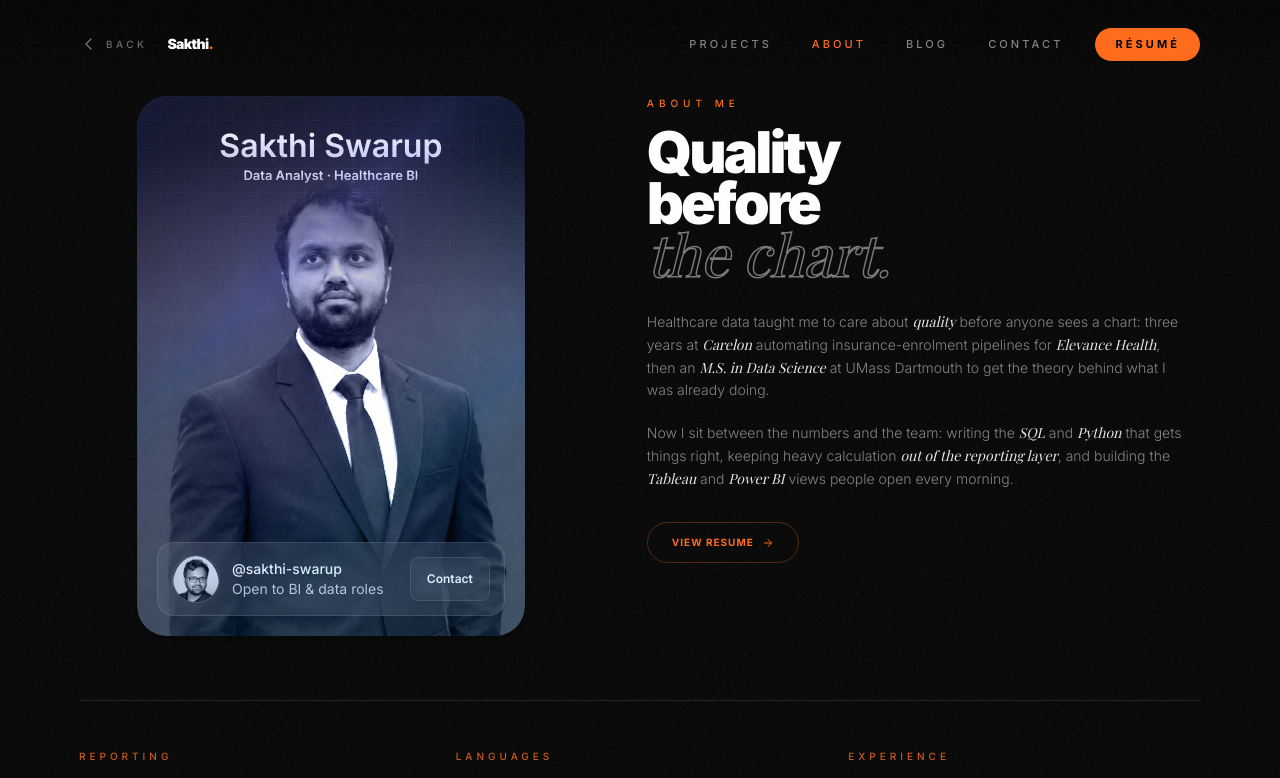
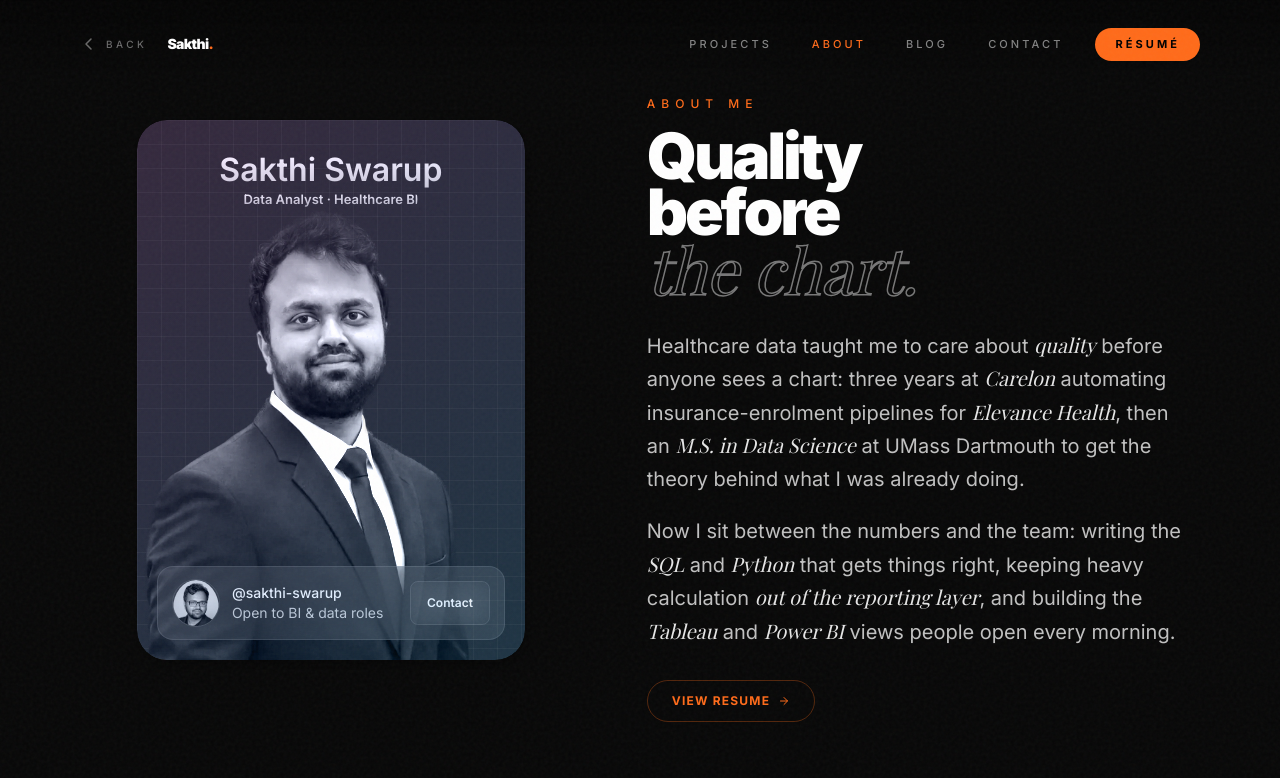
Before and after one commit to sakthiswarup18/Portfolio, a Next.js app: page /about in a window 1280 px wide. Shown: the top 778 px of the page. Built offline with nearby package versions, Linux system fonts and the light colour scheme; a web font is replaced by a local one.

Commit message:
Improve cinematic portfolio readability and portraits

```diff
--- a/src/components/ProfileCard.css
+++ b/src/components/ProfileCard.css
@@ -1,32 +1,14 @@
 :root {
   --pointer-x: 50%;
   --pointer-y: 50%;
-  --pointer-from-center: 0;
   --pointer-from-top: 0.5;
   --pointer-from-left: 0.5;
   --card-opacity: 0;
   --rotate-x: 0deg;
   --rotate-y: 0deg;
-  --background-x: 50%;
-  --background-y: 50%;
-  --grain: none;
-  --icon: none;
-  --behind-gradient: none;
   --behind-glow-color: rgba(255, 107, 26, 0.4);
   --behind-glow-size: 25%;
   --inner-gradient: none;
-  --sunpillar-1: hsl(2, 100%, 73%);
-  --sunpillar-2: hsl(53, 100%, 69%);
-  --sunpillar-3: hsl(93, 100%, 69%);
-  --sunpillar-4: hsl(176, 100%, 76%);
-  --sunpillar-5: hsl(228, 100%, 74%);
-  --sunpillar-6: hsl(283, 100%, 73%);
-  --sunpillar-clr-1: var(--sunpillar-1);
-  --sunpillar-clr-2: var(--sunpillar-2);
-  --sunpillar-clr-3: var(--sunpillar-3);
-  --sunpillar-clr-4: var(--sunpillar-4);
-  --sunpillar-clr-5: var(--sunpillar-5);
-  --sunpillar-clr-6: var(--sunpillar-6);
   --card-radius: 30px;
 }
 
@@ -34,6 +16,7 @@
   perspective: 500px;
   transform: translate3d(0, 0, 0.1px);
   position: relative;
+  width: min(57.44svh, 388px, 100%);
   touch-action: none;
 }
 
@@ -58,14 +41,10 @@
 }
 
 .pc-card {
-  height: 80svh;
-  max-height: 540px;
   display: grid;
   aspect-ratio: 0.718;
   border-radius: var(--card-radius);
   position: relative;
-  background-blend-mode: color-dodge, normal, normal, normal;
-  animation: glow-bg 12s linear infinite;
   box-shadow: rgba(0, 0, 0, 0.8) calc((var(--pointer-from-left) * 10px) - 3px)
     calc((var(--pointer-from-top) * 20px) - 6px) 20px -5px;
   transition: transform 1s ease;
@@ -109,141 +88,20 @@
   transform: none;
 }
 
-.pc-shine {
-  mask-image: var(--icon);
-  mask-mode: luminance;
-  mask-repeat: repeat;
-  mask-size: 150%;
-  mask-position: top calc(200% - (var(--background-y) * 5)) left calc(100% - var(--background-x));
-  transition: filter 0.8s ease;
-  filter: brightness(0.66) contrast(1.33) saturate(0.33) opacity(0.5);
-  animation: holo-bg 18s linear infinite;
-  animation-play-state: running;
-  mix-blend-mode: color-dodge;
+.pc-inside::after {
+  content: '';
+  position: absolute;
+  inset: 0;
+  z-index: 6;
+  border: 1px solid transparent;
+  border-radius: inherit;
+  pointer-events: none;
+  transition: border-color 200ms ease;
 }
 
-.pc-shine,
-.pc-shine::after {
-  --space: 5%;
-  --angle: -45deg;
-  transform: translate3d(0, 0, 1px);
-  overflow: hidden;
-  z-index: 3;
-  background: transparent;
-  background-size: cover;
-  background-position: center;
-  background-image:
-    repeating-linear-gradient(
-      0deg,
-      var(--sunpillar-clr-1) calc(var(--space) * 1),
-      var(--sunpillar-clr-2) calc(var(--space) * 2),
-      var(--sunpillar-clr-3) calc(var(--space) * 3),
-      var(--sunpillar-clr-4) calc(var(--space) * 4),
-      var(--sunpillar-clr-5) calc(var(--space) * 5),
-      var(--sunpillar-clr-6) calc(var(--space) * 6),
-      var(--sunpillar-clr-1) calc(var(--space) * 7)
-    ),
-    repeating-linear-gradient(
-      var(--angle),
-      #0e152e 0%,
-      hsl(180, 10%, 60%) 3.8%,
-      hsl(180, 29%, 66%) 4.5%,
-      hsl(180, 10%, 60%) 5.2%,
-      #0e152e 10%,
-      #0e152e 12%
-    ),
-    radial-gradient(
-      farthest-corner circle at var(--pointer-x) var(--pointer-y),
-      hsla(0, 0%, 0%, 0.1) 12%,
-      hsla(0, 0%, 0%, 0.15) 20%,
-      hsla(0, 0%, 0%, 0.25) 120%
-    );
-  background-position:
-    0 var(--background-y),
-    var(--background-x) var(--background-y),
-    center;
-  background-blend-mode: color, hard-light;
-  background-size:
-    500% 500%,
-    300% 300%,
-    200% 200%;
-  background-repeat: repeat;
-}
-
-.pc-shine::before,
-.pc-shine::after {
-  content: '';
-  background-position: center;
-  background-size: cover;
-  grid-area: 1/1;
-  opacity: 0;
-  transition: opacity 0.8s ease;
-}
-
-.pc-card:hover .pc-shine,
-.pc-card.active .pc-shine {
-  filter: brightness(0.85) contrast(1.5) saturate(0.5);
-  animation-play-state: paused;
-}
-
-.pc-card:hover .pc-shine::before,
-.pc-card.active .pc-shine::before,
-.pc-card:hover .pc-shine::after,
-.pc-card.active .pc-shine::after {
-  opacity: 1;
-}
-
-.pc-shine::before {
-  background-image:
-    linear-gradient(
-      45deg,
-      var(--sunpillar-4),
-      var(--sunpillar-5),
-      var(--sunpillar-6),
-      var(--sunpillar-1),
-      var(--sunpillar-2),
-      var(--sunpillar-3)
-    ),
-    radial-gradient(circle at var(--pointer-x) var(--pointer-y), hsl(0, 0%, 70%) 0%, hsla(0, 0%, 30%, 0.2) 90%),
-    var(--grain);
-  background-size:
-    250% 250%,
-    100% 100%,
-    220px 220px;
-  background-position:
-    var(--pointer-x) var(--pointer-y),
-    center,
-    calc(var(--pointer-x) * 0.01) calc(var(--pointer-y) * 0.01);
-  background-blend-mode: color-dodge;
-  filter: brightness(calc(2 - var(--pointer-from-center))) contrast(calc(var(--pointer-from-center) + 2))
-    saturate(calc(0.5 + var(--pointer-from-center)));
-  mix-blend-mode: luminosity;
-}
-
-.pc-shine::after {
-  background-position:
-    0 var(--background-y),
-    calc(var(--background-x) * 0.4) calc(var(--background-y) * 0.5),
-    center;
-  background-size:
-    200% 300%,
-    700% 700%,
-    100% 100%;
-  mix-blend-mode: difference;
-  filter: brightness(0.8) contrast(1.5);
-}
-
-.pc-glare {
-  transform: translate3d(0, 0, 1.1px);
-  overflow: hidden;
-  background-image: radial-gradient(
-    farthest-corner circle at var(--pointer-x) var(--pointer-y),
-    hsl(248, 25%, 80%) 12%,
-    hsla(207, 40%, 30%, 0.8) 90%
-  );
-  mix-blend-mode: overlay;
-  filter: brightness(0.8) contrast(1.2);
-  z-index: 4;
+.pc-card:hover .pc-inside::after,
+.pc-card:focus-within .pc-inside::after {
+  border-color: rgba(255, 255, 255, 0.2);
 }
 
 .pc-avatar-content {
@@ -299,6 +157,7 @@
   display: flex;
   align-items: center;
   gap: 12px;
+  min-width: 0;
 }
 
 .pc-mini-avatar {
@@ -345,14 +204,14 @@
   font-weight: 600;
   color: rgba(255, 255, 255, 0.9);
   cursor: pointer;
-  transition: all 0.2s ease;
+  flex-shrink: 0;
+  transition: border-color 0.2s ease, transform 0.2s ease;
   backdrop-filter: blur(10px);
 }
 
 .pc-contact-btn:hover {
   border-color: rgba(255, 255, 255, 0.4);
   transform: translateY(-1px);
-  transition: all 0.2s ease;
 }
 
 .pc-content:not(.pc-avatar-content) {
@@ -404,36 +263,9 @@
   -webkit-background-clip: text;
 }
 
-@keyframes glow-bg {
-  0% {
-    --bgrotate: 0deg;
-  }
-
-  100% {
-    --bgrotate: 360deg;
-  }
-}
-
-@keyframes holo-bg {
-  0% {
-    background-position:
-      0 var(--background-y),
-      0 0,
-      center;
-  }
-
-  100% {
-    background-position:
-      0 var(--background-y),
-      90% 90%,
-      center;
-  }
-}
-
-@media (max-width: 768px) {
-  .pc-card {
-    height: 70svh;
-    max-height: 450px;
+@media (max-width: 1023px) {
+  .pc-card-wrapper {
+    width: min(50.26svh, 323px, 100%);
   }
 
   .pc-details {
@@ -477,9 +309,8 @@
 }
 
 @media (max-width: 480px) {
-  .pc-card {
-    height: 60svh;
-    max-height: 380px;
+  .pc-card-wrapper {
+    width: min(43.08svh, 273px, 100%);
   }
 
   .pc-details {
@@ -525,9 +356,8 @@
 }
 
 @media (max-width: 320px) {
-  .pc-card {
-    height: 55svh;
-    max-height: 320px;
+  .pc-card-wrapper {
+    width: min(39.49svh, 230px, 100%);
   }
 
   .pc-details h3 {
@@ -566,15 +396,14 @@
   }
 }
 
-/* ── Portfolio overrides: a regular rectangular photo instead of a cut-out ──
-   The photo fills the card and fades out towards the top so the name stays readable. */
+/* ── Portfolio overrides: keep the face framed below the card title ── */
 .pc-avatar-content .avatar {
-  height: 90%;
+  height: 85%;
   object-fit: cover;
   object-position: 50% 0%;
   filter: brightness(1.45) contrast(1.05);
-  -webkit-mask-image: linear-gradient(to bottom, transparent 0%, #000 34%);
-  mask-image: linear-gradient(to bottom, transparent 0%, #000 34%);
+  -webkit-mask-image: linear-gradient(to bottom, transparent, #000 20%);
+  mask-image: linear-gradient(to bottom, transparent, #000 20%);
 }
 .pc-details { top: 1.6em; }
 .pc-details h3 {
--- a/src/components/ProfileCard.jsx
+++ b/src/components/ProfileCard.jsx
@@ -13,12 +13,9 @@ const ANIMATION_CONFIG = {
 
 const clamp = (v, min = 0, max = 100) => Math.min(Math.max(v, min), max);
 const round = (v, precision = 3) => parseFloat(v.toFixed(precision));
-const adjust = (v, fMin, fMax, tMin, tMax) => round(tMin + ((tMax - tMin) * (v - fMin)) / (fMax - fMin));
 
 const ProfileCardComponent = ({
   avatarUrl = '/photo/sakthi-headshot.jpg',
-  iconUrl = '',
-  grainUrl = '',
   innerGradient,
   behindGlowEnabled = true,
   behindGlowColor,
@@ -75,9 +72,6 @@ const ProfileCardComponent = ({
       const properties = {
         '--pointer-x': `${percentX}%`,
         '--pointer-y': `${percentY}%`,
-        '--background-x': `${adjust(percentX, 0, 100, 35, 65)}%`,
-        '--background-y': `${adjust(percentY, 0, 100, 35, 65)}%`,
-        '--pointer-from-center': `${clamp(Math.hypot(percentY - 50, percentX - 50) / 50, 0, 1)}`,
         '--pointer-from-top': `${percentY / 100}`,
         '--pointer-from-left': `${percentX / 100}`,
         '--rotate-x': `${round(-(centerX / 5))}deg`,
@@ -291,13 +285,11 @@ const ProfileCardComponent = ({
 
   const cardStyle = useMemo(
     () => ({
-      '--icon': iconUrl ? `url(${iconUrl})` : 'none',
-      '--grain': grainUrl ? `url(${grainUrl})` : 'none',
       '--inner-gradient': innerGradient ?? DEFAULT_INNER_GRADIENT,
       '--behind-glow-color': behindGlowColor ?? 'rgba(255, 107, 26, 0.4)',
       '--behind-glow-size': behindGlowSize ?? '50%'
     }),
-    [iconUrl, grainUrl, innerGradient, behindGlowColor, behindGlowSize]
+    [innerGradient, behindGlowColor, behindGlowSize]
   );
 
   const handleContactClick = useCallback((e) => {
@@ -311,8 +303,6 @@ const ProfileCardComponent = ({
       <div ref={shellRef} className="pc-card-shell">
         <section className="pc-card">
           <div className="pc-inside">
-            <div className="pc-shine" />
-            <div className="pc-glare" />
             <div className="pc-content pc-avatar-content">
               <img
                 className="avatar"
--- a/src/views/about.jsx
+++ b/src/views/about.jsx
@@ -45,10 +45,10 @@ export default function AboutPage() {
 
       {/* ── MOBILE LAYOUT ── */}
       <div className="flex flex-col px-5 pt-28 pb-10 relative z-10 md:hidden min-h-dvh">
-        <p className="ap-label text-[10px] text-[#ff6b1a] tracking-[0.5em] uppercase mb-4 font-medium">
+        <p className="ap-label text-xs text-[#ff6b1a] tracking-[0.5em] uppercase mb-4 font-medium">
           {SECTION.label}
         </p>
-        <h1 className="ap-h font-black text-3xl tracking-tighter leading-none mb-6">
+        <h1 className="ap-h font-black text-4xl tracking-tighter leading-none mb-6">
           <span className="block text-white">{HEADING.line1}</span>
           <span className="block text-white">{HEADING.line2}</span>
           <span className="block ghost">{HEADING.line3}</span>
@@ -61,7 +61,7 @@ export default function AboutPage() {
             handle="sakthi-swarup"
             status="Open to BI & data roles"
             contactText="Contact"
-            avatarUrl="/photo/sakthi-portrait-card.jpg"
+            avatarUrl="/photo/hero-portrait.webp"
             miniAvatarUrl="/photo/sakthi-headshot-500.jpg"
             showUserInfo={true}
             enableTilt={false}
@@ -71,7 +71,7 @@ export default function AboutPage() {
         </div>
 
         {BIO.map((text, i) => (
-          <p key={i} className="ap-bio text-[13px] text-white/50 mb-3 font-light leading-relaxed">
+          <p key={i} className="ap-bio text-lg text-white/75 mb-3 leading-relaxed">
             {renderParsedText(text)}
           </p>
         ))}
@@ -80,7 +80,7 @@ export default function AboutPage() {
           href={RESUME_URL}
           target="_blank"
           rel="noopener noreferrer"
-          className="ap-bio self-start inline-flex items-center gap-2 px-5 py-2.5 border border-[#ff6b1a]/30 text-[#ff6b1a] text-[10px] font-bold uppercase tracking-widest rounded-full hover:bg-[#ff6b1a] hover:text-black transition-colors duration-300 mb-7"
+          className="ap-bio self-start inline-flex items-center gap-2 px-5 py-2.5 border border-[#ff6b1a]/30 text-[#ff6b1a] text-xs font-bold uppercase tracking-widest rounded-full hover:bg-[#ff6b1a] hover:text-black transition-colors duration-300 mb-7"
         >
           View Resume
           <svg width="12" height="12" viewBox="0 0 24 24" fill="none" stroke="currentColor" strokeWidth="2" strokeLinecap="round" strokeLinejoin="round"><path d="M5 12h14M12 5l7 7-7 7" /></svg>
@@ -89,21 +89,21 @@ export default function AboutPage() {
         <div className="space-y-4">
           {SKILLS.map((g) => (
             <div key={g.group}>
-              <p className="ap-bio text-[9px] tracking-[0.4em] uppercase mb-3 text-white/45">{g.group}</p>
+              <p className="ap-bio text-sm tracking-widest uppercase mb-3 text-white/65">{g.group}</p>
               <div className="flex gap-1.5 flex-wrap">
                 {g.items.map((name) => (
-                  <span key={name} className="ap-skill px-3 py-1 bg-white/10 rounded-full text-[9px] text-white tracking-wider uppercase">{name}</span>
+                  <span key={name} className="ap-skill px-3 py-1 bg-white/10 rounded-full text-sm text-white tracking-wider uppercase">{name}</span>
                 ))}
               </div>
             </div>
           ))}
           <div className="pt-2">
-            <p className="ap-bio text-[9px] tracking-[0.4em] uppercase mb-3 text-white/45">Experience</p>
+            <p className="ap-bio text-sm tracking-widest uppercase mb-3 text-white/65">Experience</p>
             <div className="space-y-2">
               {EXPERIENCE.map((s) => (
                 <div key={s.company} className="ap-skill border-l border-[#ff6b1a]/30 pl-3 py-0.5">
-                  <h4 className="text-[11px] text-white font-medium tracking-wide uppercase">{s.role} · {s.company}</h4>
-                  <p className="text-[9px] text-white/45 uppercase tracking-widest">{s.period}</p>
+                  <h4 className="text-sm text-white font-medium tracking-wide uppercase">{s.role} · {s.company}</h4>
+                  <p className="text-xs text-white/65 uppercase tracking-widest">{s.period}</p>
                 </div>
               ))}
             </div>
@@ -115,7 +115,7 @@ export default function AboutPage() {
       <div className="hidden md:flex flex-col max-w-[1250px] mx-auto px-14 lg:px-16 pt-[12vh] pb-24 relative z-10 gap-16">
 
         {/* Top: Card and Bio Grid */}
-        <div className="grid grid-cols-[1fr_1.1fr] gap-16 items-start">
+        <div className="grid grid-cols-[minmax(0,1fr)_minmax(0,1.1fr)] gap-8 lg:gap-16 items-start">
           {/* Left: Interactive Studio Card (Sticky) */}
           <div className="ap-card flex justify-center items-start sticky top-[15vh]">
             <ProfileCard
@@ -124,7 +124,7 @@ export default function AboutPage() {
               handle="sakthi-swarup"
             status="Open to BI & data roles"
             contactText="Contact"
-              avatarUrl="/photo/sakthi-portrait-card.jpg"
+              avatarUrl="/photo/hero-portrait.webp"
               miniAvatarUrl="/photo/sakthi-headshot-500.jpg"
               showUserInfo={true}
               enableTilt={true}
@@ -135,15 +135,15 @@ export default function AboutPage() {
 
           {/* Right: Text Info */}
           <div className="flex flex-col items-start text-left">
-            <p className="ap-label text-[10px] text-[#ff6b1a] tracking-[0.5em] uppercase mb-4 font-medium">
+            <p className="ap-label text-xs text-[#ff6b1a] tracking-[0.5em] uppercase mb-4 font-medium">
               {SECTION.label}
             </p>
-            <h1 className="ap-h font-black tracking-tighter leading-[0.88] mb-8" style={{ fontSize: "clamp(2.2rem, 4.5vw, 4.5rem)" }}>
+            <h1 className="ap-h font-black tracking-tighter leading-[0.88] mb-8" style={{ fontSize: "clamp(2.5rem, 5vw, 5rem)" }}>
               <span className="block text-white">{HEADING.line1}</span>
               <span className="block text-white">{HEADING.line2}</span>
               <span className="block ghost">{HEADING.line3}</span>
             </h1>
-            <div className="space-y-5 text-sm text-white/50 font-light leading-relaxed mb-8 pr-4">
+            <div className="space-y-5 text-xl text-white/75 leading-relaxed mb-8 pr-4">
               {BIO.map((text, i) => (
                 <p key={i}>
                   {renderParsedText(text)}
@@ -151,7 +151,7 @@ export default function AboutPage() {
               ))}
             </div>
             <a href={RESUME_URL} target="_blank" rel="noopener noreferrer"
-              className="ap-bio inline-flex items-center gap-2 px-6 py-3 border border-[#ff6b1a]/30 text-[#ff6b1a] text-[10px] font-bold uppercase tracking-widest rounded-full hover:bg-[#ff6b1a] hover:text-black transition-colors duration-300"
+              className="ap-bio inline-flex items-center gap-2 px-6 py-3 border border-[#ff6b1a]/30 text-[#ff6b1a] text-xs font-bold uppercase tracking-widest rounded-full hover:bg-[#ff6b1a] hover:text-black transition-colors duration-300"
             >
               View Resume
               <svg width="12" height="12" viewBox="0 0 24 24" fill="none" stroke="currentColor" strokeWidth="2" strokeLinecap="round" strokeLinejoin="round"><path d="M5 12h14M12 5l7 7-7 7" /></svg>
@@ -160,27 +160,27 @@ export default function AboutPage() {
         </div>
 
         {/* Bottom: Skills & Experience Grid */}
-        <div className="grid grid-cols-[2fr_1fr] gap-16 pt-12 border-t border-white/10">
-          <div className="grid grid-cols-2 gap-x-12 gap-y-8">
+        <div className="grid grid-cols-[minmax(0,2fr)_minmax(0,1fr)] gap-8 lg:gap-16 pt-12 border-t border-white/10">
+          <div className="grid grid-cols-2 gap-x-6 lg:gap-x-12 gap-y-8">
             {SKILLS.map((g) => (
               <div key={g.group}>
-                <p className="text-[10px] tracking-[0.4em] uppercase mb-4 text-[#ff6b1a]/80 font-medium">{g.group}</p>
+                <p className="text-sm tracking-widest uppercase mb-4 text-[#ff6b1a]/80 font-medium">{g.group}</p>
                 <div className="flex gap-2 flex-wrap">
                   {g.items.map((name) => (
-                    <span key={name} className="ap-skill px-3 py-1 bg-white/10 rounded-full text-[10px] text-white tracking-wider uppercase font-medium border border-white/10">{name}</span>
+                    <span key={name} className="ap-skill px-3 py-1 bg-white/10 rounded-full text-sm text-white tracking-wider uppercase font-medium border border-white/10">{name}</span>
                   ))}
                 </div>
               </div>
             ))}
           </div>
           <div>
-            <p className="text-[10px] tracking-[0.4em] uppercase mb-4 text-[#ff6b1a]/80 font-medium">Experience</p>
+            <p className="text-sm tracking-widest uppercase mb-4 text-[#ff6b1a]/80 font-medium">Experience</p>
             <div className="flex flex-col gap-3">
               {EXPERIENCE.map((exp) => (
                 <div key={exp.company} className="ap-skill border-l-2 border-[#ff6b1a]/30 pl-4 py-1">
-                  <p className="text-white/80 text-[12px] font-semibold tracking-wide uppercase">{exp.role}</p>
-                  <p className="text-white/55 text-[11px] mt-0.5">{exp.company}</p>
-                  <p className="text-white/40 text-[9px] tracking-widest uppercase mt-0.5">{exp.period}</p>
+                  <p className="text-white/80 text-sm font-semibold tracking-wide uppercase">{exp.role}</p>
+                  <p className="text-white/70 text-base mt-0.5">{exp.company}</p>
+                  <p className="text-white/65 text-xs tracking-widest uppercase mt-0.5">{exp.period}</p>
                 </div>
               ))}
             </div>
```
Also changed, not shown: public/dashboards/frame.css (+8 -2 lines), src/app/globals.css (+5 -3 lines), src/components/About.jsx (+5 -5 lines), src/components/Credentials.jsx (+12 -12 lines), src/components/Dashboards.jsx (+3 -4 lines), src/components/Experience.jsx (+8 -8 lines), src/components/Hero.jsx (+6 -4 lines), src/components/Work.jsx (+9 -9 lines), src/views/projects.jsx (+10 -10 lines).
